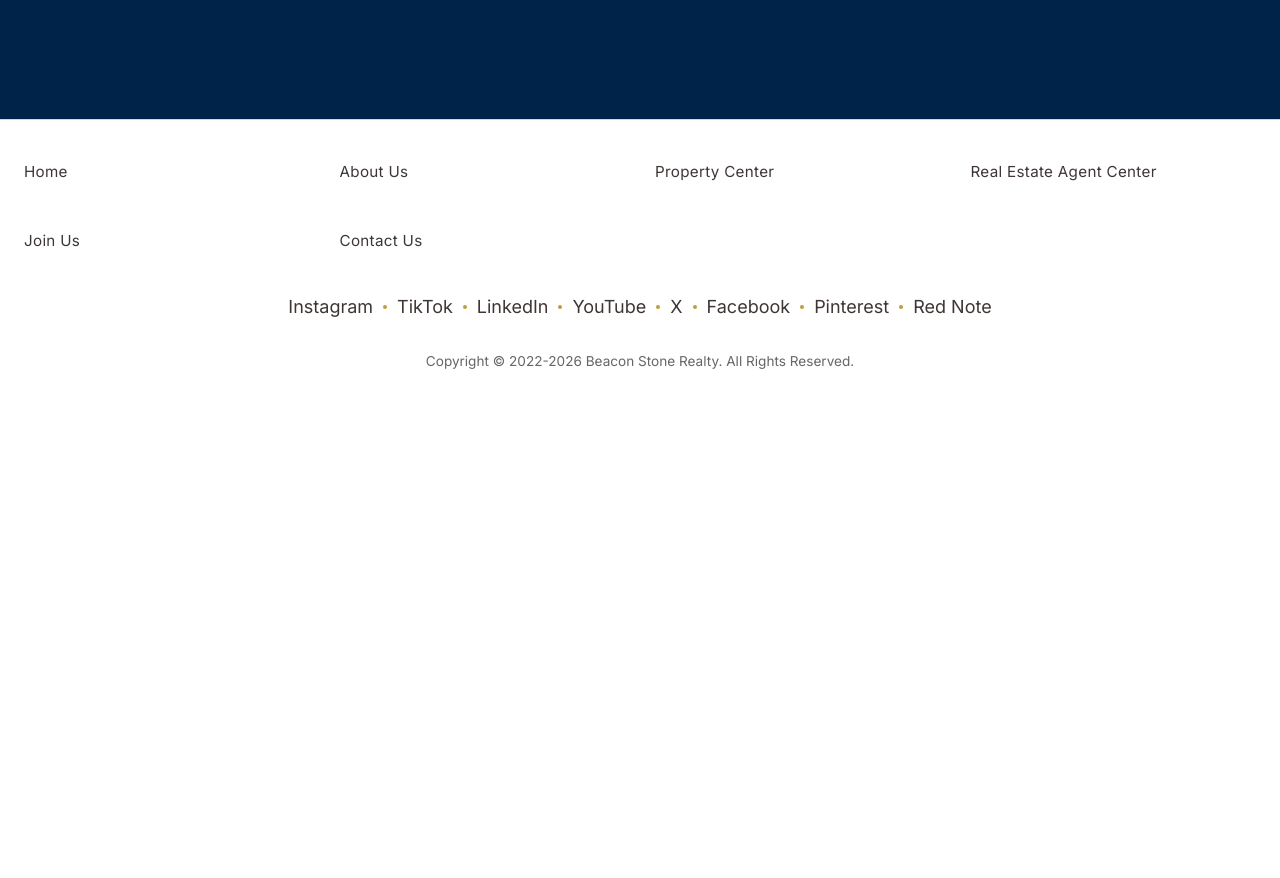
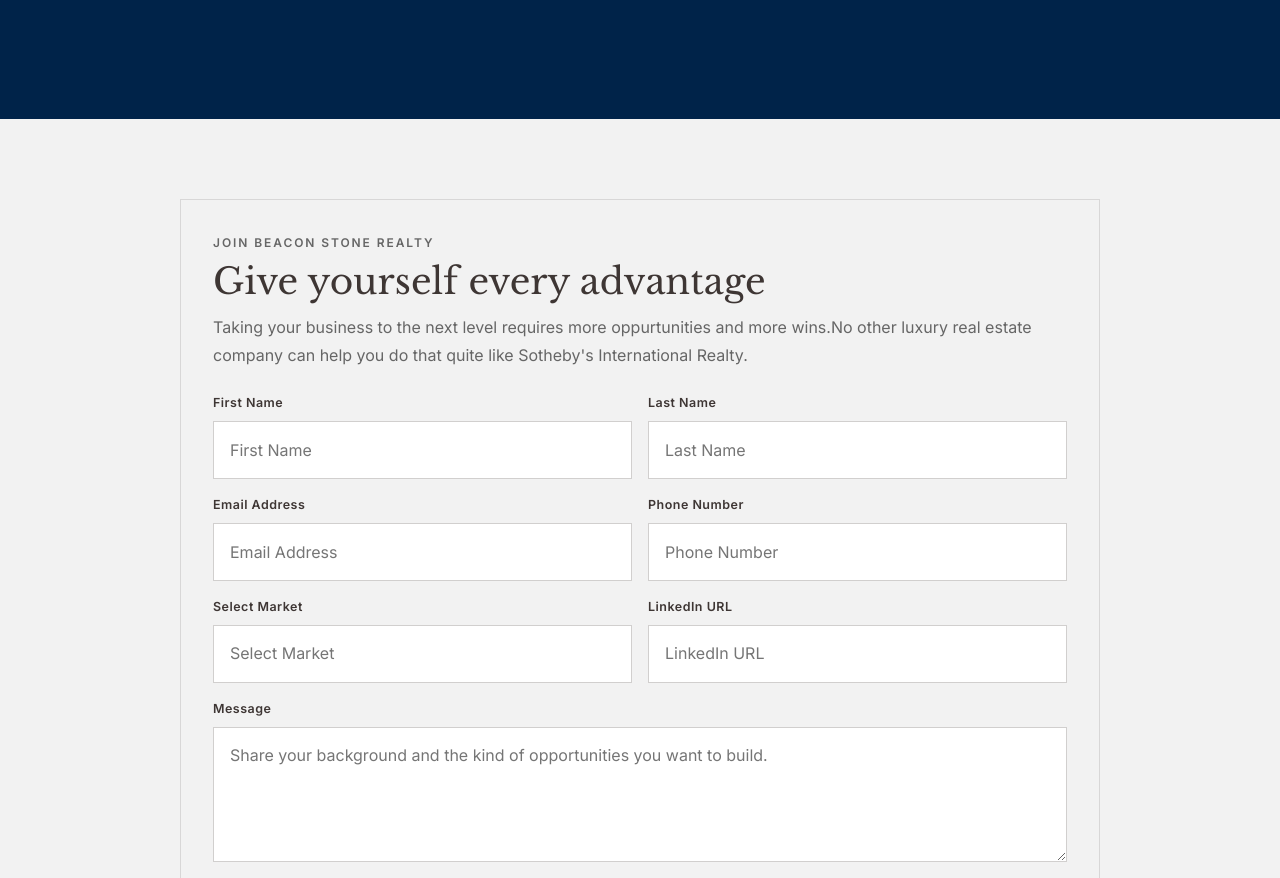
Before and after one commit to okjusthere/beaconstonerealty.com, a Next.js app in the folder frontend/: page /joinUs/39 in a window 1280 px wide. Shown: the part 4358-5236 px from the top of the page. Before the commit the page ends 4771 px from the top, so only its background shows below. Built offline with nearby package versions, Linux system fonts and the light colour scheme.

Commit message:
Move recruiting form to Join Us page

```diff
--- a/frontend/app/joinUs/[id]/page.module.css
+++ b/frontend/app/joinUs/[id]/page.module.css
@@ -189,12 +189,6 @@
   border: 1px solid rgba(255, 255, 255, 0.12);
   background: transparent;
   text-decoration: none;
-  transition: transform var(--transition-base), box-shadow var(--transition-base);
-}
-
-.careerCard:hover {
-  transform: translateY(-4px);
-  box-shadow: var(--shadow-md);
 }
 
 .careerCardVisualOnly {
@@ -206,11 +200,6 @@
   width: 100%;
   aspect-ratio: 4 / 5;
   object-fit: cover;
-  transition: transform var(--transition-slow);
-}
-
-.careerCard:hover .careerImage {
-  transform: scale(1.04);
 }
 
 .careerBody {
@@ -260,6 +249,16 @@
 .discoverSection {
   padding: 0 0 var(--space-5xl);
   background: var(--color-navy);
+}
+
+.leadSection {
+  padding: var(--space-4xl) 0 var(--space-5xl);
+  background: var(--color-off-white);
+}
+
+.leadShell {
+  max-width: 920px;
+  margin: 0 auto;
 }
 
 .discoverGrid {
--- a/frontend/app/joinUs/[id]/page.tsx
+++ b/frontend/app/joinUs/[id]/page.tsx
@@ -1,6 +1,15 @@
 import Link from 'next/link';
+import LegacyLeadForm from '@/components/LegacyLeadForm';
 import styles from './page.module.css';
 import { getGlobalData, getMenuRouteIds, getNewsDetail, getNewsList, getNewsRouteIds } from '@/lib/api';
+
+const FORM_NOTE_HTML = `
+  <p>Sending this form opens your email app with a prepared message to Beacon Stone Realty. By continuing, you acknowledge our <a href="/page/61">Privacy Policy</a> and <a href="/page/61">Terms of Use</a>.</p>
+`;
+
+const FORM_DISCLAIMER_HTML = `
+  <p>You can review and edit the draft before sending it from your own email account.</p>
+`;
 
 function ArrowRight() {
   return (
@@ -39,9 +48,12 @@
   let careerTitle = '';
   let careerCards: Array<{ id: number; title: string; url: string; thumbnail: string; description: string }> = [];
   let discoverMore: Array<{ id: number; title: string; url: string; thumbnail: string; description: string }> = [];
+  let joinFormTitle = '';
+  let joinFormDescription = '';
+  let recipientEmail = 'info@beacon-stone.com';
 
   try {
-    const [globalData, heroData, introData, sideData, featureData, careerData, discoverData] = await Promise.allSettled([
+    const [globalData, heroData, introData, sideData, featureData, careerData, discoverData, joinFormData] = await Promise.allSettled([
       getGlobalData(),
       getNewsDetail(39),
       getNewsDetail(40),
@@ -49,9 +61,11 @@
       getNewsDetail(42),
       getNewsList(7, -1, 7),
       getNewsList(8, -1, 8),
+      getNewsDetail(52),
     ]);
 
     if (globalData.status === 'fulfilled') {
+      recipientEmail = globalData.value.web_info.email || recipientEmail;
       const joinMenu = globalData.value.menu_info.find((item) => item.url === `/joinUs/${id}`);
       if (joinMenu) {
         heroTitle = joinMenu.sub_title || joinMenu.title || heroTitle;
@@ -83,6 +97,10 @@
     }
     if (discoverData.status === 'fulfilled') {
       discoverMore = discoverData.value as typeof discoverMore;
+    }
+    if (joinFormData.status === 'fulfilled') {
+      joinFormTitle = joinFormData.value.title;
+      joinFormDescription = joinFormData.value.description;
     }
   } catch {
     // Keep fallbacks for the initial migration pass.
@@ -170,11 +188,9 @@
                 const hasCopy = Boolean(itemTitle || itemDescription);
 
                 return (
-                  <Link
+                  <article
                     key={item.id}
-                    href={item.url || '#'}
                     className={`${styles.careerCard} ${!hasCopy ? styles.careerCardVisualOnly : ''}`}
-                    aria-label={hasCopy ? undefined : `Career spotlight ${index + 1}`}
                   >
                     {item.thumbnail && (
                       <img
@@ -191,10 +207,10 @@
                       </div>
                     ) : (
                       <div className={styles.careerOverlay}>
-                        <span>View Story</span>
+                        <span>Beacon Stone Realty</span>
                       </div>
                     )}
-                  </Link>
+                  </article>
                 );
               })}
             </div>
@@ -226,6 +242,28 @@
           </section>
         </>
       )}
+
+      <section className={styles.leadSection}>
+        <div className="container">
+          <div className={styles.leadShell}>
+            <LegacyLeadForm
+              variant="join"
+              submissionTitle="Join as an agent"
+              eyebrow="Join Beacon Stone Realty"
+              title={joinFormTitle || 'Give yourself every advantage'}
+              description={
+                joinFormDescription
+                || 'Taking your business to the next level requires more opportunities and more wins. Introduce yourself, the market you focus on, and how you see your platform growing with Beacon Stone Realty.'
+              }
+              messagePlaceholder="Share your background and the kind of opportunities you want to build."
+              noteHtml={FORM_NOTE_HTML}
+              disclaimerHtml={FORM_DISCLAIMER_HTML}
+              recipientEmail={recipientEmail}
+              successMessage="Your email app has been opened with a recruiting inquiry draft."
+            />
+          </div>
+        </div>
+      </section>
     </>
   );
 }
--- a/frontend/app/sell-with-us/page.module.css
+++ b/frontend/app/sell-with-us/page.module.css
@@ -188,8 +188,10 @@
 
 .formsGrid {
   display: grid;
+  max-width: 880px;
+  margin: 0 auto;
   gap: 1.5rem;
-  grid-template-columns: repeat(2, minmax(0, 1fr));
+  grid-template-columns: minmax(0, 1fr);
 }
 
 .discoverSection {
```
Also changed, not shown: frontend/app/sell-with-us/page.tsx (+3 -18 lines), 1 other file (tests, documents, lock files or other folders).
